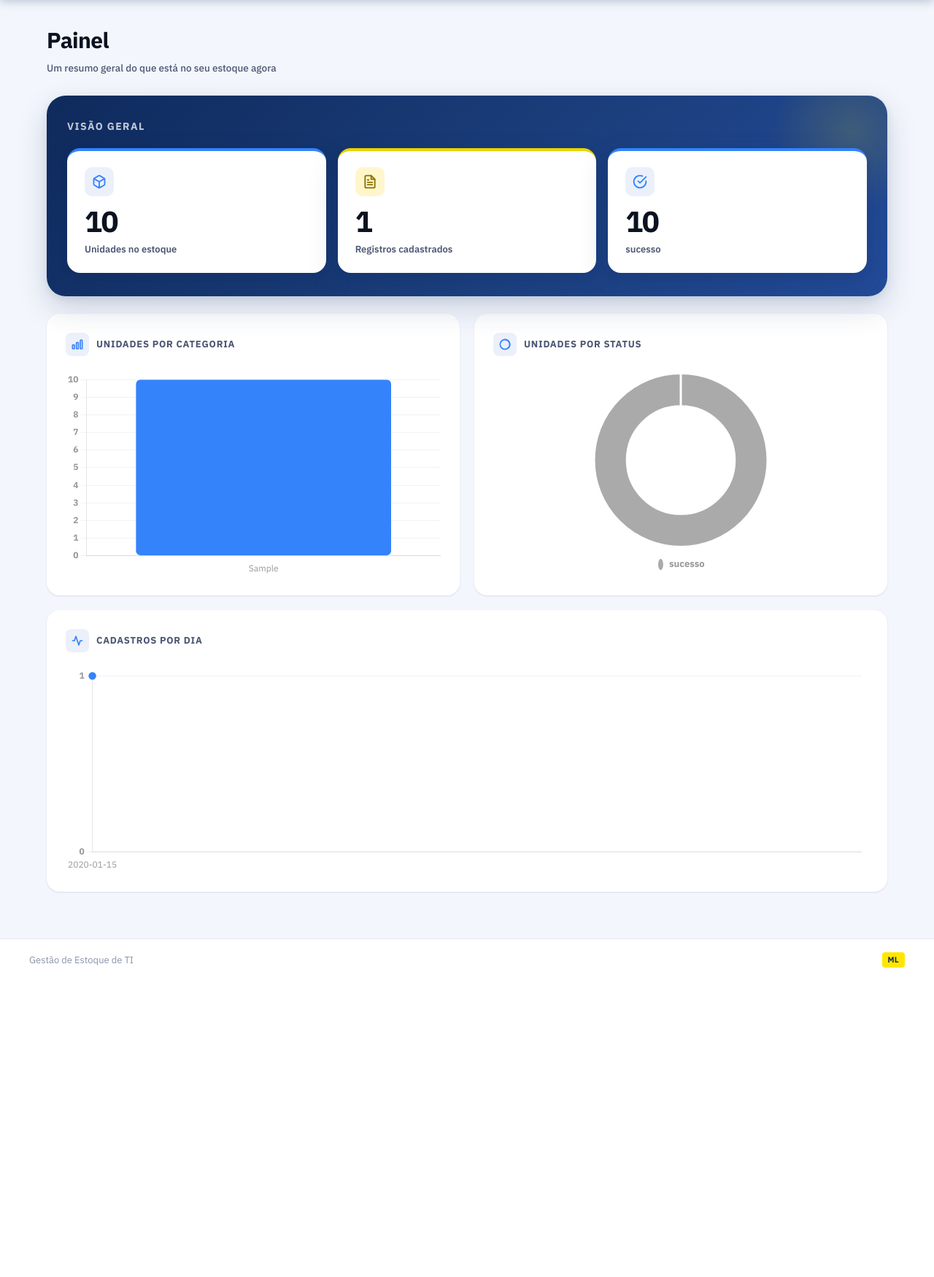
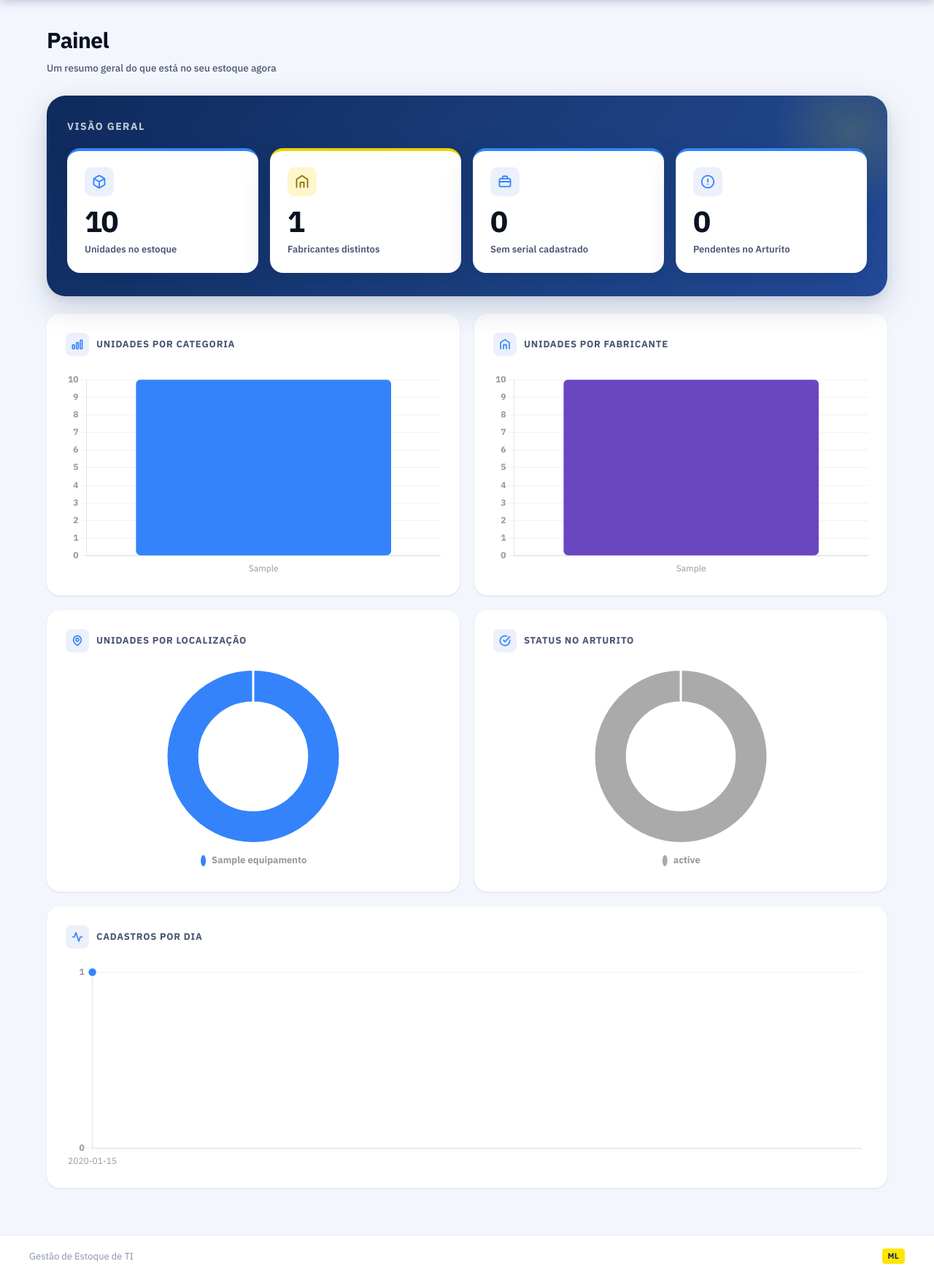
Before and after one commit to vitto2/estoque-gerenciador, a Flask app: page /dashboard in a window 1280 px wide. Shown: the part 64-1814 px from the top of the page at 73% size. Before the commit the page ends 1390 px from the top, so only its background shows below. Run offline with Flask 3, Linux system fonts and the light colour scheme; tables that the repository leaves empty hold one stand-in row (values such as "Sample post").

Commit message:
Painel: home literal na raiz e KPIs/gráficos mais úteis para o time
- Painel passa a responder em "/" diretamente (sem redirect), viando
  a home real do site.
- Troca os cartões redundantes de status (todos mostrando os mesmos
  números com os dados atuais) por métricas mais acionáveis:
  fabricantes distintos, equipamentos sem serial cadastrado e
  pendentes de verificação no Arturito.
- Mantém "Unidades por categoria" e adiciona "Unidades por fabricante",
  "Unidades por localização" e "Status no Arturito" como novos gráficos.

```diff
--- a/app.py
+++ b/app.py
@@ -1,6 +1,6 @@
 import os
 
-from flask import Flask, redirect, render_template, url_for
+from flask import Flask, render_template
 from flask_wtf import CSRFProtect
 
 from config import Config, DB_DIR
@@ -38,10 +38,6 @@ def create_app():
     app.register_blueprint(equipamentos_bp)
     app.register_blueprint(dashboard_bp)
 
-    @app.route("/")
-    def index():
-        return redirect(url_for("dashboard.dashboard"))
-
     @app.errorhandler(404)
     def nao_encontrado(_erro):
         return render_template("erro.html", codigo=404,
--- a/routes/dashboard.py
+++ b/routes/dashboard.py
@@ -1,15 +1,26 @@
 from flask import Blueprint, render_template
 from sqlalchemy import func
 
-from models import STATUS_OPCOES, Equipamento, db
+from models import Equipamento, db
 
 dashboard_bp = Blueprint("dashboard", __name__)
 
+NAO_INFORMADO = "Não informado"
 
+
+@dashboard_bp.route("/")
 @dashboard_bp.route("/dashboard")
 def dashboard():
     total_registros = Equipamento.query.count()
     total_itens = db.session.query(func.sum(Equipamento.quantidade)).scalar() or 0
+
+    fabricantes_distintos = (
+        db.session.query(func.count(func.distinct(Equipamento.fabricante))).scalar() or 0
+    )
+    sem_serial = Equipamento.query.filter(Equipamento.serial.is_(None)).count()
+    pendentes_arturito = Equipamento.query.filter(
+        Equipamento.status_arturito == "Pendente de verificação"
+    ).count()
 
     # Quantidade total por categoria
     por_categoria = (
@@ -19,16 +30,27 @@ def dashboard():
         .all()
     )
 
-    # Distribuição por status (soma de quantidade, não contagem de registros),
-    # respeitando a ordem operacional fixa em vez da ordem alfabética
-    mapa_status = dict(
-        db.session.query(Equipamento.status, func.sum(Equipamento.quantidade))
-        .group_by(Equipamento.status)
+    # Quantidade total por fabricante, do maior para o menor
+    por_fabricante = (
+        db.session.query(Equipamento.fabricante, func.sum(Equipamento.quantidade))
+        .group_by(Equipamento.fabricante)
+        .order_by(func.sum(Equipamento.quantidade).desc())
         .all()
     )
-    status_labels = [s for s in STATUS_OPCOES if s in mapa_status]
-    status_labels += sorted(s for s in mapa_status if s not in STATUS_OPCOES)
-    status_valores = [int(mapa_status[s]) for s in status_labels]
+
+    # Onde os equipamentos estão guardados
+    por_localizacao = (
+        db.session.query(Equipamento.local_armazenamento, func.sum(Equipamento.quantidade))
+        .group_by(Equipamento.local_armazenamento)
+        .all()
+    )
+
+    # Quantos já foram conferidos no Arturito
+    por_status_arturito = (
+        db.session.query(Equipamento.status_arturito, func.sum(Equipamento.quantidade))
+        .group_by(Equipamento.status_arturito)
+        .all()
+    )
 
     # Evolução de cadastros: nº de registros criados por dia.
     # func.date() é suportada tanto por SQLite quanto por Postgres, ao
@@ -47,10 +69,17 @@ def dashboard():
         "dashboard.html",
         total_registros=total_registros,
         total_itens=int(total_itens),
+        fabricantes_distintos=fabricantes_distintos,
+        sem_serial=sem_serial,
+        pendentes_arturito=pendentes_arturito,
         categorias_labels=[c for c, _ in por_categoria],
         categorias_valores=[int(v) for _, v in por_categoria],
-        status_labels=status_labels,
-        status_valores=status_valores,
+        fabricantes_labels=[f for f, _ in por_fabricante],
+        fabricantes_valores=[int(v) for _, v in por_fabricante],
+        localizacao_labels=[l or NAO_INFORMADO for l, _ in por_localizacao],
+        localizacao_valores=[int(v) for _, v in por_localizacao],
+        arturito_labels=[s or NAO_INFORMADO for s, _ in por_status_arturito],
+        arturito_valores=[int(v) for _, v in por_status_arturito],
         evolucao_labels=[str(d) for d, _ in evolucao],
         evolucao_valores=[int(v) for _, v in evolucao],
     )
--- a/static/css/style.css
+++ b/static/css/style.css
@@ -755,6 +755,7 @@ textarea:focus {
 .card-resumo[data-status="em-uso"] { border-top-color: var(--azul-eletrico); }
 .card-resumo[data-status="em-manutencao"] { border-top-color: var(--laranja); }
 .card-resumo[data-status="baixado"] { border-top-color: var(--tinta-leve); }
+.card-resumo-alerta { border-top-color: var(--laranja); }
 
 .card-resumo-icon {
     width: 40px;
@@ -773,6 +774,7 @@ textarea:focus {
 .card-resumo[data-status="em-uso"] .card-resumo-icon { background: var(--ml-blue-light); color: var(--azul-eletrico); }
 .card-resumo[data-status="em-manutencao"] .card-resumo-icon { background: var(--laranja-claro); color: var(--laranja); }
 .card-resumo[data-status="baixado"] .card-resumo-icon { background: #F0F0F0; color: #888; }
+.card-resumo-alerta .card-resumo-icon { background: var(--laranja-claro); color: var(--laranja); }
 
 .card-resumo-valor {
     display: block;
--- a/templates/dashboard.html
+++ b/templates/dashboard.html
@@ -37,44 +37,32 @@
     <div class="card-resumo">
         <div class="card-resumo-icon">
             <svg width="20" height="20" viewBox="0 0 24 24" fill="none" stroke="currentColor" stroke-width="2.2" stroke-linecap="round" stroke-linejoin="round">
-                <path d="M14 2H6a2 2 0 0 0-2 2v16a2 2 0 0 0 2 2h12a2 2 0 0 0 2-2V8z"/>
-                <polyline points="14 2 14 8 20 8"/>
-                <line x1="16" y1="13" x2="8" y2="13"/><line x1="16" y1="17" x2="8" y2="17"/><polyline points="10 9 9 9 8 9"/>
+                <path d="M3 21V8l9-6 9 6v13"/><path d="M9 21v-8h6v8"/>
             </svg>
         </div>
-        <span class="card-resumo-valor">{{ total_registros }}</span>
-        <span class="card-resumo-label" title="Cada linha do estoque conta como 1 registro, mesmo que tenha várias unidades">Registros cadastrados</span>
+        <span class="card-resumo-valor">{{ fabricantes_distintos }}</span>
+        <span class="card-resumo-label" title="Quantos fabricantes diferentes aparecem no estoque">Fabricantes distintos</span>
     </div>
 
-    {% for valor in status_valores %}
-    <div class="card-resumo" data-status="{{ status_slug(status_labels[loop.index0]) }}">
+    <div class="card-resumo {{ 'card-resumo-alerta' if sem_serial > 0 else '' }}">
         <div class="card-resumo-icon">
-            {% if loop.index0 == 0 %}
             <svg width="20" height="20" viewBox="0 0 24 24" fill="none" stroke="currentColor" stroke-width="2.2" stroke-linecap="round" stroke-linejoin="round">
-                <path d="M22 11.08V12a10 10 0 1 1-5.93-9.14"/><polyline points="22 4 12 14.01 9 11.01"/>
+                <rect x="3" y="7" width="18" height="13" rx="2"/><path d="M8 7V5a2 2 0 0 1 2-2h4a2 2 0 0 1 2 2v2"/><line x1="3" y1="12" x2="21" y2="12"/>
             </svg>
-            {% elif loop.index0 == 1 %}
+        </div>
+        <span class="card-resumo-valor">{{ sem_serial }}</span>
+        <span class="card-resumo-label" title="Equipamentos cadastrados sem número de série preenchido">Sem serial cadastrado</span>
+    </div>
+
+    <div class="card-resumo {{ 'card-resumo-alerta' if pendentes_arturito > 0 else '' }}">
+        <div class="card-resumo-icon">
             <svg width="20" height="20" viewBox="0 0 24 24" fill="none" stroke="currentColor" stroke-width="2.2" stroke-linecap="round" stroke-linejoin="round">
-                <path d="M19 21 12 16l-7 5V5a2 2 0 0 1 2-2h10a2 2 0 0 1 2 2z"/>
+                <circle cx="12" cy="12" r="10"/><line x1="12" y1="8" x2="12" y2="12"/><line x1="12" y1="16" x2="12.01" y2="16"/>
             </svg>
-            {% elif loop.index0 == 2 %}
-            <svg width="20" height="20" viewBox="0 0 24 24" fill="none" stroke="currentColor" stroke-width="2.2" stroke-linecap="round" stroke-linejoin="round">
-                <rect x="2" y="3" width="20" height="14" rx="2"/><line x1="8" y1="21" x2="16" y2="21"/><line x1="12" y1="17" x2="12" y2="21"/>
-            </svg>
-            {% elif loop.index0 == 3 %}
-            <svg width="20" height="20" viewBox="0 0 24 24" fill="none" stroke="currentColor" stroke-width="2.2" stroke-linecap="round" stroke-linejoin="round">
-                <path d="M14.7 6.3a1 1 0 0 0 0 1.4l1.6 1.6a1 1 0 0 0 1.4 0l3.77-3.77a6 6 0 0 1-7.94 7.94l-6.91 6.91a2.12 2.12 0 0 1-3-3l6.91-6.91a6 6 0 0 1 7.94-7.94l-3.76 3.76z"/>
-            </svg>
-            {% else %}
-            <svg width="20" height="20" viewBox="0 0 24 24" fill="none" stroke="currentColor" stroke-width="2.2" stroke-linecap="round" stroke-linejoin="round">
-                <polyline points="3 6 5 6 21 6"/><path d="M19 6l-1 14a2 2 0 0 1-2 2H8a2 2 0 0 1-2-2L5 6"/>
-            </svg>
-            {% endif %}
         </div>
-        <span class="card-resumo-valor">{{ valor }}</span>
-        <span class="card-resumo-label" title="{{ status_descricao(status_labels[loop.index0]) }}">{{ status_labels[loop.index0] }}</span>
+        <span class="card-resumo-valor">{{ pendentes_arturito }}</span>
+        <span class="card-resumo-label" title="Equipamentos com status 'Pendente de verificação' no Arturito">Pendentes no Arturito</span>
     </div>
-    {% endfor %}
 
 </div>
 </div>
@@ -97,12 +85,36 @@
         <div class="card-grafico-header">
             <div class="card-grafico-header-icon">
                 <svg width="16" height="16" viewBox="0 0 24 24" fill="none" stroke="currentColor" stroke-width="2.5" stroke-linecap="round" stroke-linejoin="round">
-                    <circle cx="12" cy="12" r="10"/><path d="M12 2a10 10 0 0 1 7.07 17.07"/>
+                    <path d="M3 21V8l9-6 9 6v13"/><path d="M9 21v-8h6v8"/>
                 </svg>
             </div>
-            <h2>Unidades por status</h2>
+            <h2>Unidades por fabricante</h2>
         </div>
-        <div class="grafico-canvas-wrap"><canvas id="graficoStatus"></canvas></div>
+        <div class="grafico-canvas-wrap"><canvas id="graficoFabricante"></canvas></div>
+    </div>
+
+    <div class="card-grafico">
+        <div class="card-grafico-header">
+            <div class="card-grafico-header-icon">
+                <svg width="16" height="16" viewBox="0 0 24 24" fill="none" stroke="currentColor" stroke-width="2.5" stroke-linecap="round" stroke-linejoin="round">
+                    <path d="M20 10c0 6-8 12-8 12s-8-6-8-12a8 8 0 0 1 16 0Z"/><circle cx="12" cy="10" r="3"/>
+                </svg>
+            </div>
+            <h2>Unidades por localização</h2>
+        </div>
+        <div class="grafico-canvas-wrap"><canvas id="graficoLocalizacao"></canvas></div>
+    </div>
+
+    <div class="card-grafico">
+        <div class="card-grafico-header">
+            <div class="card-grafico-header-icon">
+                <svg width="16" height="16" viewBox="0 0 24 24" fill="none" stroke="currentColor" stroke-width="2.5" stroke-linecap="round" stroke-linejoin="round">
+                    <path d="M22 11.08V12a10 10 0 1 1-5.93-9.14"/><polyline points="22 4 12 14.01 9 11.01"/>
+                </svg>
+            </div>
+            <h2>Status no Arturito</h2>
+        </div>
+        <div class="grafico-canvas-wrap"><canvas id="graficoArturito"></canvas></div>
     </div>
 
     <div class="card-grafico card-grafico-largo">
@@ -120,9 +132,11 @@
 
 <script src="{{ url_for('static', filename='js/chart.min.js') }}"></script>
 <script>
-const dadosCategoria = { labels: {{ categorias_labels|tojson }}, valores: {{ categorias_valores|tojson }} };
-const dadosStatus    = { labels: {{ status_labels|tojson }},    valores: {{ status_valores|tojson }}    };
-const dadosEvolucao  = { labels: {{ evolucao_labels|tojson }},  valores: {{ evolucao_valores|tojson }}  };
+const dadosCategoria   = { labels: {{ categorias_labels|tojson }},   valores: {{ categorias_valores|tojson }}   };
+const dadosFabricante  = { labels: {{ fabricantes_labels|tojson }},  valores: {{ fabricantes_valores|tojson }}  };
+const dadosLocalizacao = { labels: {{ localizacao_labels|tojson }},  valores: {{ localizacao_valores|tojson }}  };
+const dadosArturito    = { labels: {{ arturito_labels|tojson }},     valores: {{ arturito_valores|tojson }}     };
+const dadosEvolucao    = { labels: {{ evolucao_labels|tojson }},     valores: {{ evolucao_valores|tojson }}     };
 
 // Mercado Livre palette
 const ML_BLUE   = '#3483FA';
@@ -132,12 +146,12 @@ const ML_ORANGE = '#FF7733';
 const ML_GRAY   = '#AAAAAA';
 const ML_PURPLE = '#6B46C1';
 
-const coresStatus = {
-    'Disponível':     ML_GREEN,
-    'Reservado':      ML_PURPLE,
-    'Em uso':         ML_BLUE,
-    'Em manutenção':  ML_ORANGE,
-    'Baixado':        ML_GRAY,
+const PALETA = [ML_BLUE, ML_GREEN, ML_ORANGE, ML_PURPLE, '#00C4B3', '#E5484D', '#F5A623'];
+
+const coresArturito = {
+    'Atualizado': ML_GREEN,
+    'Pendente de verificação': ML_ORANGE,
+    'Não informado': ML_GRAY,
 };
 
 const gridColor = 'rgba(15,42,92,0.06)';
@@ -146,15 +160,16 @@ const fontFamily = "'IBM Plex Sans', -apple-system, sans-serif";
 Chart.defaults.font.family = fontFamily;
 Chart.defaults.color = '#999999';
 
-new Chart(document.getElementById('graficoCategoria'), {
+function graficoBarra(id, dados, cor) {
+    new Chart(document.getElementById(id), {
         type: 'bar',
         data: {
-        labels: dadosCategoria.labels,
+            labels: dados.labels,
             datasets: [{
                 label: 'Quantidade',
-            data: dadosCategoria.valores,
-            backgroundColor: ML_BLUE,
-            hoverBackgroundColor: '#2968C8',
+                data: dados.valores,
+                backgroundColor: cor,
+                hoverBackgroundColor: cor,
                 borderRadius: 6,
                 borderSkipped: false,
             }]
@@ -173,14 +188,16 @@ new Chart(document.getElementById('graficoCategoria'), {
             }
         }
     });
+}
 
-new Chart(document.getElementById('graficoStatus'), {
+function graficoRosca(id, dados, cores) {
+    new Chart(document.getElementById(id), {
         type: 'doughnut',
         data: {
-        labels: dadosStatus.labels,
+            labels: dados.labels,
             datasets: [{
-            data: dadosStatus.valores,
-            backgroundColor: dadosStatus.labels.map(l => coresStatus[l] || ML_GRAY),
+                data: dados.valores,
+                backgroundColor: cores,
                 borderWidth: 3,
                 borderColor: '#FFFFFF',
                 hoverOffset: 6,
@@ -193,16 +210,17 @@ new Chart(document.getElementById('graficoStatus'), {
             plugins: {
                 legend: {
                     position: 'bottom',
-                labels: {
-                    padding: 16,
-                    usePointStyle: true,
-                    pointStyleWidth: 10,
-                    font: { weight: '700', size: 13 }
-                }
+                    labels: { padding: 16, usePointStyle: true, pointStyleWidth: 10, font: { weight: '700', size: 13 } }
                 }
             }
         }
     });
+}
+
+graficoBarra('graficoCategoria', dadosCategoria, ML_BLUE);
+graficoBarra('graficoFabricante', dadosFabricante, ML_PURPLE);
+graficoRosca('graficoLocalizacao', dadosLocalizacao, dadosLocalizacao.labels.map((_, i) => PALETA[i % PALETA.length]));
+graficoRosca('graficoArturito', dadosArturito, dadosArturito.labels.map(l => coresArturito[l] || ML_GRAY));
 
 new Chart(document.getElementById('graficoEvolucao'), {
     type: 'line',
```
Lines whose indentation alone changed are shown as unchanged.
